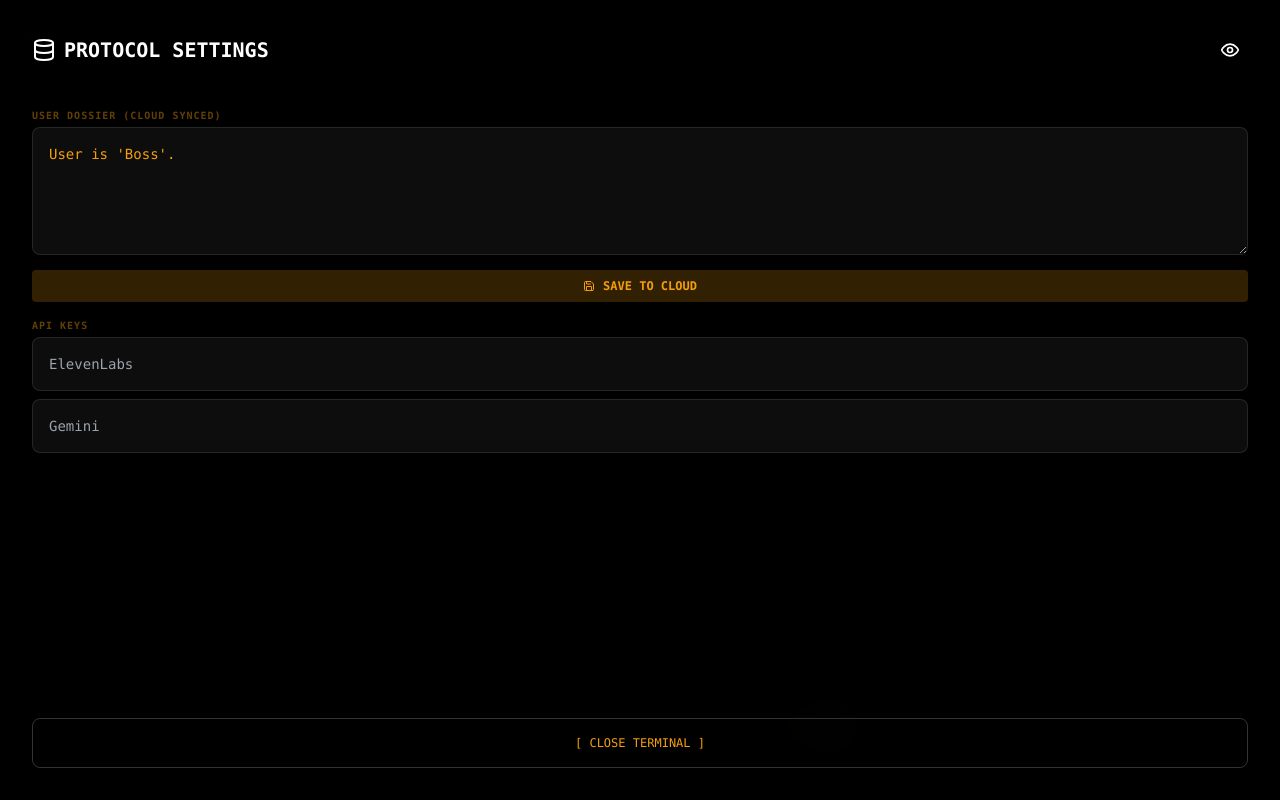
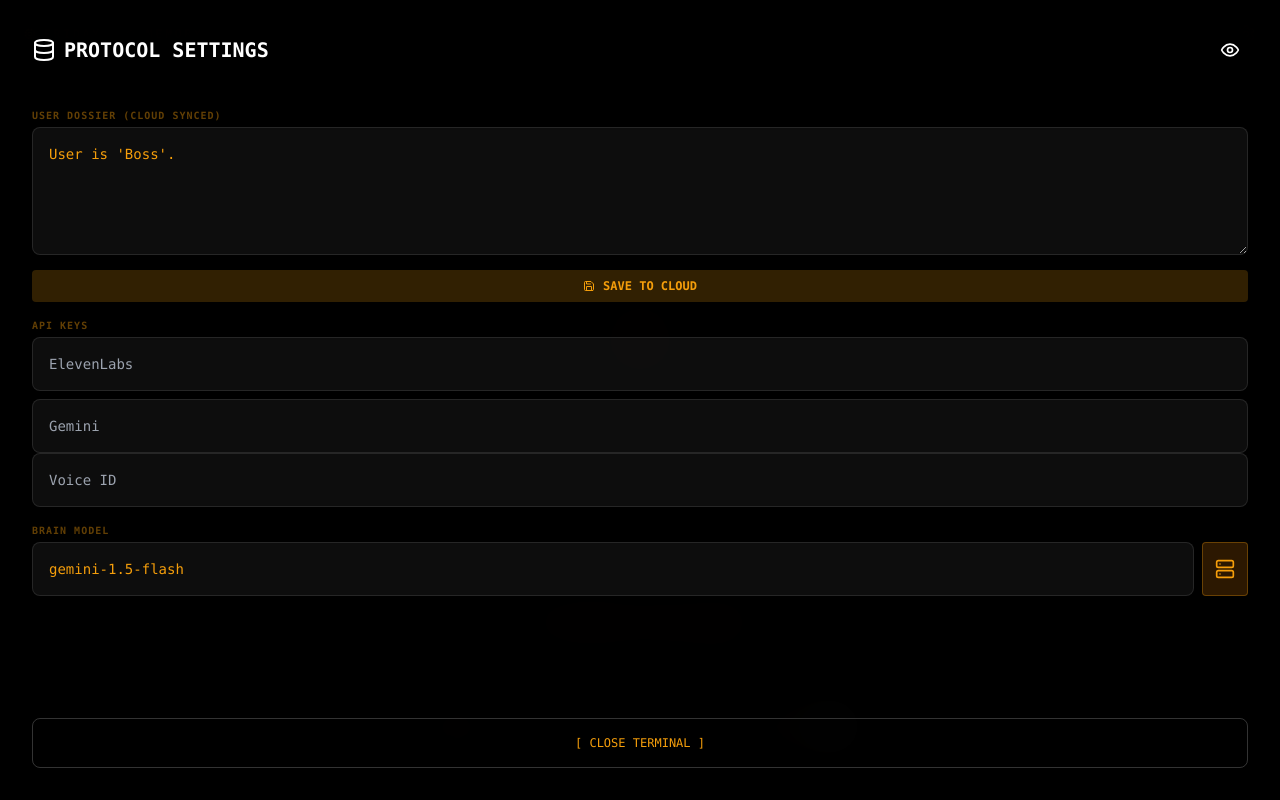
Before and after one commit to watersj101/waveOS, a React (Vite) app: page / in a window 1280 px wide. Both pictures are taken after a click on the button 1246 px from the left and 34 px from the top of the page. Built offline with nearby package versions, Linux system fonts and the light colour scheme.

Commit message:
Update Firebase configuration and add model check

```diff
--- a/src/App.jsx
+++ b/src/App.jsx
@@ -7,14 +7,14 @@ import {
   Settings, Database, Mic, AlertTriangle, Radio, Terminal, Send, Eye, EyeOff, Scan, Server, Image as ImageIcon, Zap, Aperture, Cloud, Save
 } from 'lucide-react';
 
-// --- FIREBASE CONFIGURATION (PASTE YOUR KEYS HERE) ---
+// --- YOUR FIREBASE CONFIGURATION ---
 const firebaseConfig = {
-  apiKey: "PASTE_API_KEY_HERE",
-  authDomain: "PASTE_AUTH_DOMAIN_HERE",
-  projectId: "PASTE_PROJECT_ID_HERE",
-  storageBucket: "PASTE_STORAGE_BUCKET_HERE",
-  messagingSenderId: "PASTE_SENDER_ID_HERE",
-  appId: "PASTE_APP_ID_HERE"
+  apiKey: "AIzaSyDcm_jppsUKhc_IfCYgzOLjhyiyxPoiBBQ",
+  authDomain: "waveos-memory.firebaseapp.com",
+  projectId: "waveos-memory",
+  storageBucket: "waveos-memory.firebasestorage.app",
+  messagingSenderId: "317187959380",
+  appId: "1:317187959380:web:ebbca6cce074f65f949bc1"
 };
 
 // Initialize Cloud
@@ -96,6 +96,35 @@ export default function WaveOS() {
 
   const audioRef = useRef(new Audio());
   const fileInputRef = useRef(null);
+
+  // --- DIAGNOSTIC TOOL ---
+  const checkAvailableModels = async () => {
+    if (!geminiKey) return alert("Enter Gemini Key first");
+    setDialogue("SCANNING API...");
+    try {
+      const response = await fetch(`https://generativelanguage.googleapis.com/v1beta/models?key=${geminiKey}`);
+      const data = await response.json();
+
+      if (data.models) {
+        const validModels = data.models
+          .filter(m => m.supportedGenerationMethods.includes("generateContent"))
+          .map(m => m.name.replace("models/", ""));
+
+        alert("AVAILABLE MODELS:\n\n" + validModels.join("\n"));
+        // Auto-select 'flash' model
+        const bestMatch = validModels.find(m => m.includes("gemini-2.0-flash")) || validModels.find(m => m.includes("gemini-1.5-flash")) || validModels[0];
+        if(bestMatch) {
+            setModelName(bestMatch);
+            localStorage.setItem("GEMINI_MODEL", bestMatch);
+            setDialogue(`ROUTE OPTIMIZED: ${bestMatch}`);
+        }
+      } else {
+        alert("Error: " + JSON.stringify(data));
+      }
+    } catch (e) {
+      alert("Network Error: " + e.message);
+    }
+  };
 
   // --- CLOUD SYNC LOGIC ---
   const syncMemory = async (tagId) => {
@@ -277,7 +306,7 @@ export default function WaveOS() {
       {/* DIALOGUE */}
       <div className="h-32 px-8 flex items-center justify-center text-center w-full max-w-lg z-20">
         <AnimatePresence mode="wait">
-          <motion.div key={dialogue} initial={{ opacity: 0, y: 10 }} animate={{ opacity: 1, y: 0 }} className="text-lg md:text-2xl font-light tracking-wide drop-shadow-[0_0_10px_rgba(255,255,255,0.3)]">"{dialogue}"</motion.div>
+          <motion.div key={dialogue} initial={{ opacity: 0, y: 10, scale: 0.95 }} animate={{ opacity: 1, y: 0, scale: 1 }} exit={{ opacity: 0, y: -10, scale: 1.05 }} className="text-lg md:text-2xl font-light tracking-wide drop-shadow-[0_0_10px_rgba(255,255,255,0.3)]">"{dialogue}"</motion.div>
         </AnimatePresence>
       </div>
 
@@ -307,15 +336,27 @@ export default function WaveOS() {
               <textarea value={userBio} onChange={(e) => { setUserBio(e.target.value); }} className="w-full h-32 bg-white/5 border border-white/10 p-4 rounded-lg text-sm outline-none font-mono focus:border-amber-500/50 transition-colors" placeholder="Define Operator Identity..." />
               <button onClick={saveMemoryToCloud} className="mt-2 w-full py-2 bg-amber-500/20 text-amber-500 rounded text-xs font-bold uppercase hover:bg-amber-500/30 flex items-center justify-center gap-2"><Save className="w-3 h-3"/> Save to Cloud</button>
             </div>
+
             <div className="group">
               <label className="text-[10px] uppercase opacity-40 font-bold tracking-widest mb-1 block">API KEYS</label>
               <input type={showKeys ? "text" : "password"} value={xiKey} onChange={(e) => { setXiKey(e.target.value); localStorage.setItem("XI_KEY", e.target.value); }} className="w-full bg-white/5 border border-white/10 p-4 rounded-lg text-sm outline-none font-mono mb-2" placeholder="ElevenLabs" />
               <input type={showKeys ? "text" : "password"} value={geminiKey} onChange={(e) => { setGeminiKey(e.target.value); localStorage.setItem("GEMINI_KEY", e.target.value); }} className="w-full bg-white/5 border border-white/10 p-4 rounded-lg text-sm outline-none font-mono" placeholder="Gemini" />
+              <input type={showKeys ? "text" : "password"} value={xiVoice} onChange={(e) => { setXiVoice(e.target.value); localStorage.setItem("XI_VOICE", e.target.value); }} className="w-full bg-white/5 border border-white/10 p-4 rounded-lg text-sm outline-none font-mono" placeholder="Voice ID" />
+            </div>
+
+            <div className="group">
+              <label className="text-[10px] uppercase opacity-40 font-bold tracking-widest mb-1 block">BRAIN MODEL</label>
+              <div className="flex gap-2">
+                <input type="text" value={modelName} onChange={(e) => { setModelName(e.target.value); localStorage.setItem("GEMINI_MODEL", e.target.value); }} className="flex-1 bg-white/5 border border-white/10 p-4 rounded-lg text-sm outline-none font-mono" placeholder="gemini-1.5-flash" />
+                <button onClick={checkAvailableModels} className="bg-amber-600/20 border border-amber-500/30 p-3 rounded text-amber-500"><Server className="w-5 h-5"/></button>
+              </div>
             </div>
           </div>
+
           <button onClick={() => setShowAdmin(false)} className="mt-auto w-full py-4 border border-white/20 rounded-lg text-xs uppercase hover:bg-white/10 transition-colors">[ CLOSE TERMINAL ]</button>
         </div>
       )}
+
     </div>
   );
 }
```
